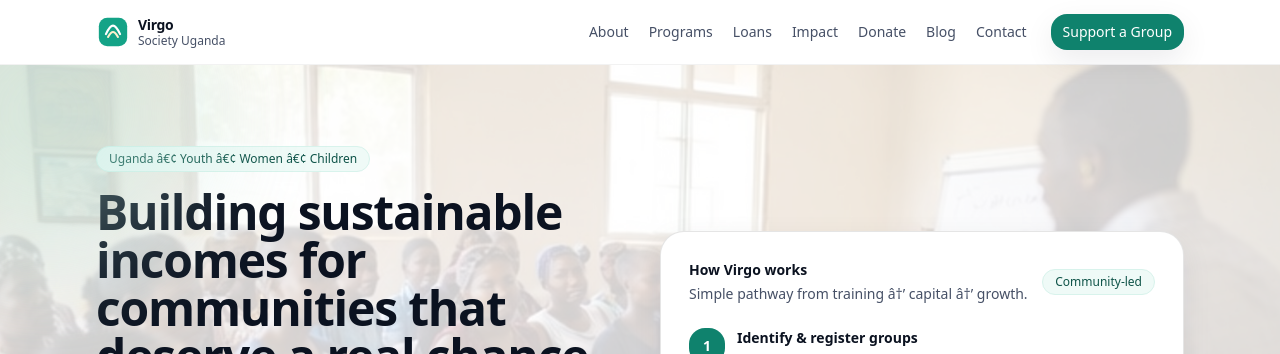
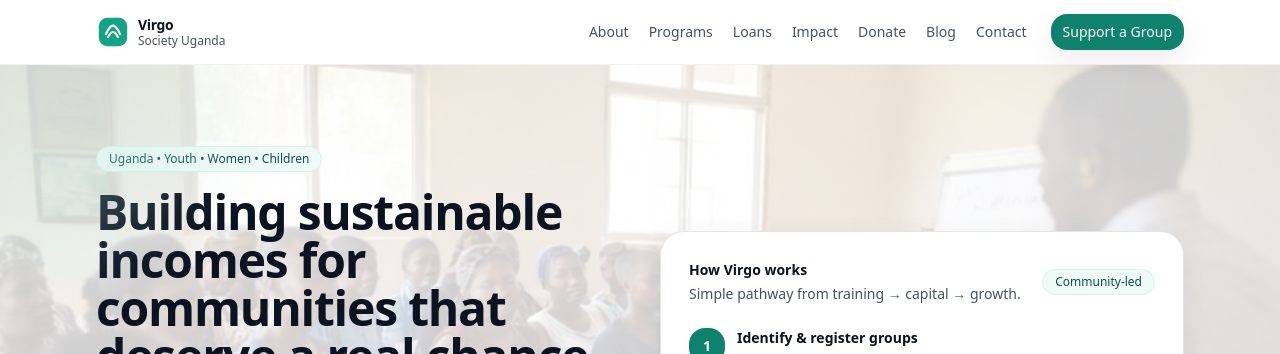
Before and after one commit to mugagamuto/virgo-society-ug, a Next.js app: page / in a window 1280 px wide. Shown: the top 354 px of the page. Built offline with nearby package versions, Linux system fonts and the light colour scheme.

Commit message:
Reduce hero background blur

```diff
--- a/app/page.tsx
+++ b/app/page.tsx
@@ -31,8 +31,8 @@ export default function HomePage() {
   return (
     <>
       <section className="relative overflow-hidden">
-        <div className="absolute -top-24 -left-24 h-72 w-72 rounded-full bg-brand-200/40 blur-3xl" />
-        <div className="absolute -bottom-28 -right-28 h-80 w-80 rounded-full bg-sun-200/40 blur-3xl" />
+        <div className="absolute -top-24 -left-24 h-72 w-72 rounded-full bg-brand-200/25 blur-2xl" />
+        <div className="absolute -bottom-28 -right-28 h-80 w-80 rounded-full bg-sun-200/25 blur-2xl" />
 
         <div className="absolute inset-0 -z-10">
           <Image
@@ -48,7 +48,7 @@ export default function HomePage() {
         <Container className="py-14 md:py-20">
           <div className="grid gap-10 md:grid-cols-2 md:items-center">
             <FadeIn>
-              <Badge>Uganda â€¢ Youth â€¢ Women â€¢ Children</Badge>
+              <Badge>Uganda • Youth • Women • Children</Badge>
               <h1 className="mt-4 text-4xl md:text-5xl font-semibold tracking-tight">
                 Building sustainable incomes for communities that deserve a real chance.
               </h1>
@@ -85,7 +85,7 @@ export default function HomePage() {
                   <div className="flex items-center justify-between">
                     <div>
                       <div className="text-sm font-semibold">How Virgo works</div>
-                      <div className="text-sm text-mutedInk mt-1">Simple pathway from training â†’ capital â†’ growth.</div>
+                      <div className="text-sm text-mutedInk mt-1">Simple pathway from training → capital → growth.</div>
                     </div>
                     <Badge>Community-led</Badge>
                   </div>
```
